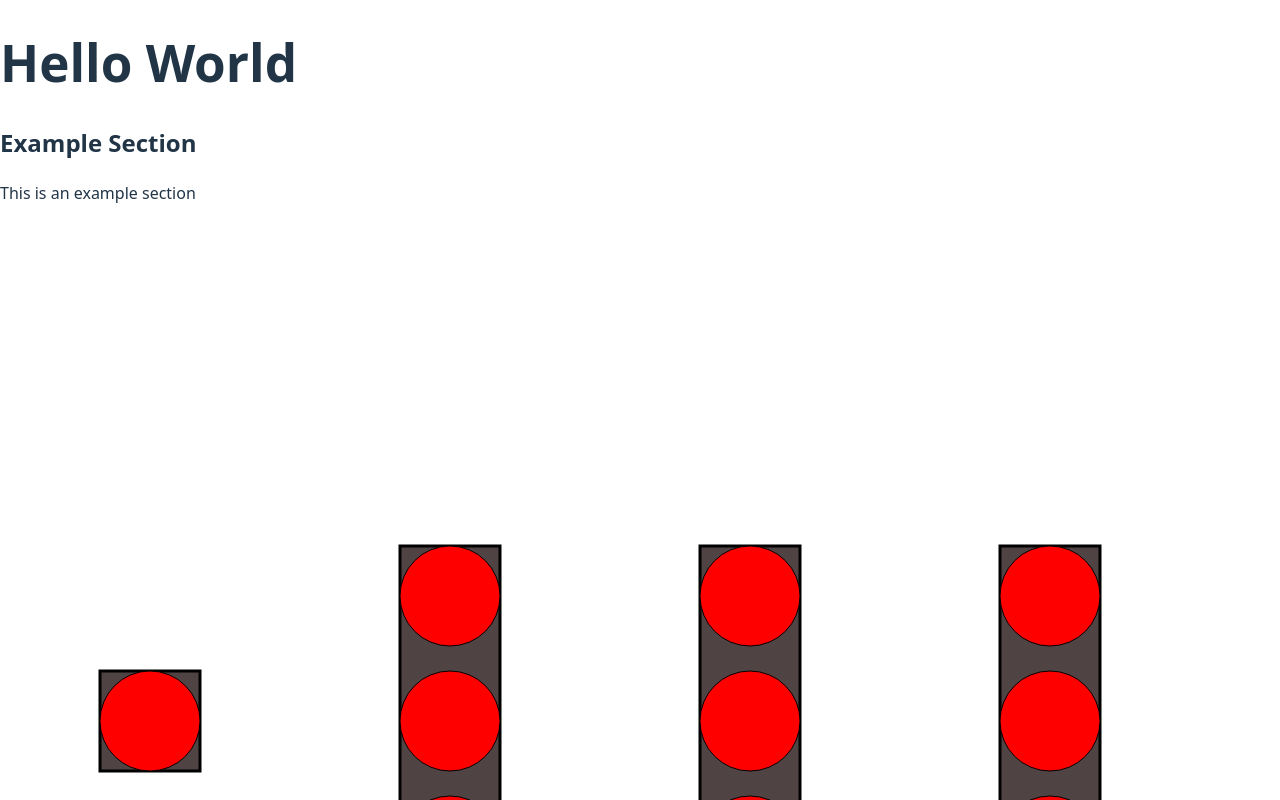
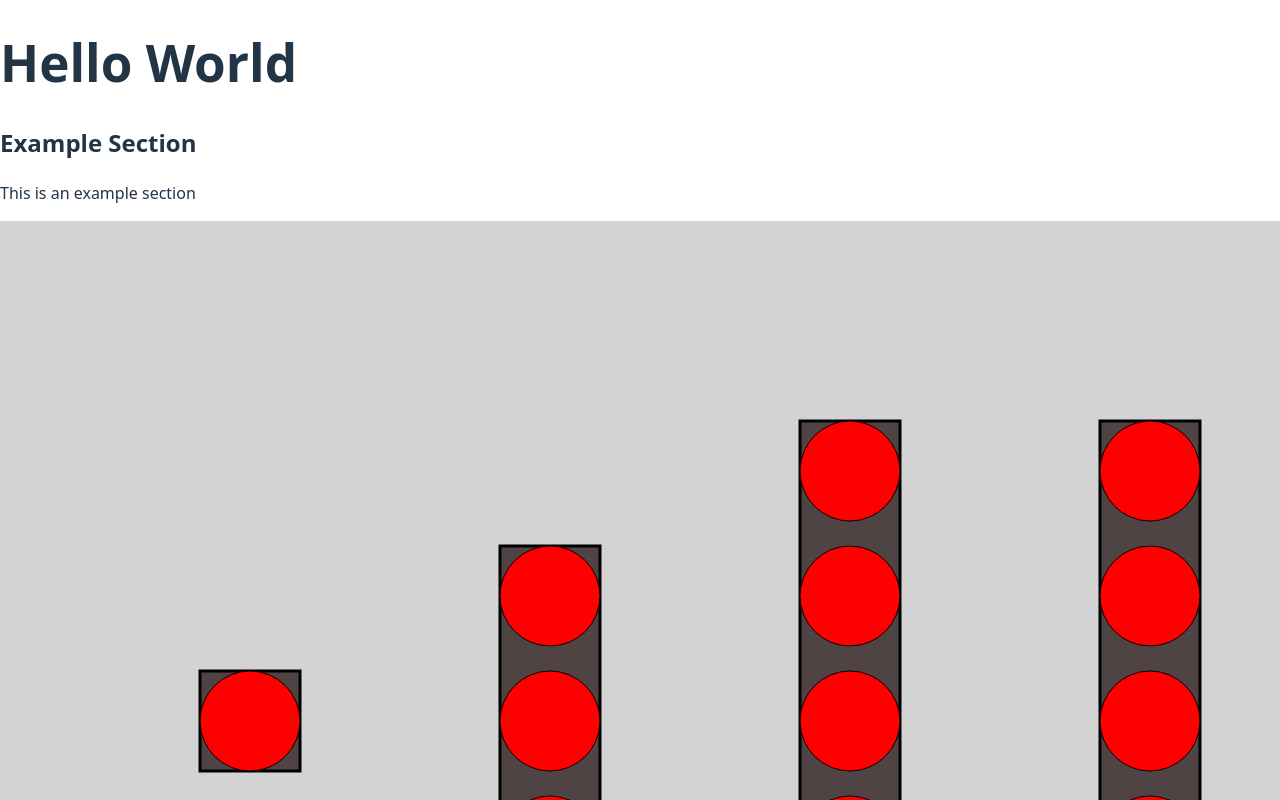
Before and after one commit to LyleW473/ImageClassifierVisualisation, a React (Vite) app in the folder frontend/: page / in a window 1280 px wide. Shown: the top 800 px of the page. Built offline with nearby package versions, Linux system fonts and the light colour scheme.

Commit message:
feat: Added positioning of layers to ensure that they spread evenly across the canvas.

```diff
--- a/frontend/src/App.tsx
+++ b/frontend/src/App.tsx
@@ -13,12 +13,23 @@ function App() {
           This is an example section
       </Section>
       <svg width={canvasWidth} height={canvasHeight}>
+
+        // Background rectangle
+        <rect
+          x={0}
+          y={0}
+          width={canvasWidth}
+          height={canvasHeight}
+          fill="lightgrey"
+        />
+
+        // Neural network
         <NeuralNetwork
-          topLeftNeuronX={100}
+          canvasWidth={canvasWidth}
           canvasHeight={canvasHeight}
-          numLayers={5}
-          neuronsPerLayer={[1, 3, 3, 3, 1]}
-          neuronXGap={200}
+          numLayers={6}
+          neuronsPerLayer={[1, 3, 5, 5, 3, 1]}
+          layerXGap={200}
           neuronRadius={50}
           neuronSpacingY={25}
           neuronActiveColour="green"
--- a/frontend/src/components/NeuralNetwork.tsx
+++ b/frontend/src/components/NeuralNetwork.tsx
@@ -2,11 +2,11 @@ import NeuronLayer from "./NeuronLayer";
 
 
 type NeuralNetworkProperties = {
-    topLeftNeuronX: number;
+    canvasWidth: number;
     canvasHeight: number;
     numLayers: number;
     neuronsPerLayer: number[];
-    neuronXGap: number;
+    layerXGap: number;
     neuronRadius: number;
     neuronPaddingX?: number;
     neuronPaddingY?: number;
@@ -16,11 +16,11 @@ type NeuralNetworkProperties = {
 }
 
 const NeuralNetwork = ({
-    topLeftNeuronX,
+    canvasWidth,
     canvasHeight,
     numLayers,
     neuronsPerLayer,
-    neuronXGap,
+    layerXGap,
     neuronRadius,
     neuronPaddingX=0,
     neuronPaddingY=0,
@@ -30,12 +30,20 @@ const NeuralNetwork = ({
     }: NeuralNetworkProperties) => {
 
     const layers = [];
+
+    const layerWidth = 2 * neuronRadius + 2 * neuronPaddingX;
+    const totalNetworkWidth = numLayers * layerWidth + (numLayers - 1) * layerXGap;
+    const networkStart = (canvasWidth - totalNetworkWidth) / 2;
+
     for (let i = 0; i < numLayers; i++) {
         const numNeurons = neuronsPerLayer[i];
+
+        // Center the layer vertically
         const layerHeight = numNeurons * (2 * neuronRadius) + (numNeurons - 1) * neuronSpacingY + 2 * neuronPaddingY;
-        const layerYStart = (canvasHeight / 2) - (layerHeight / 2); // Center the layer vertically
+        const layerYStart = (canvasHeight / 2) - (layerHeight / 2);
 
-        const layerXStart = topLeftNeuronX + (i * (neuronRadius * 2 + neuronXGap));
+        // Calculate the x position of the layer (ensuring that the layers are spaced out evenly throughout the canvas)
+        const layerXStart = networkStart + (i * (layerWidth + layerXGap));
 
         const neuralLayer = <NeuronLayer
             key={i}
```
